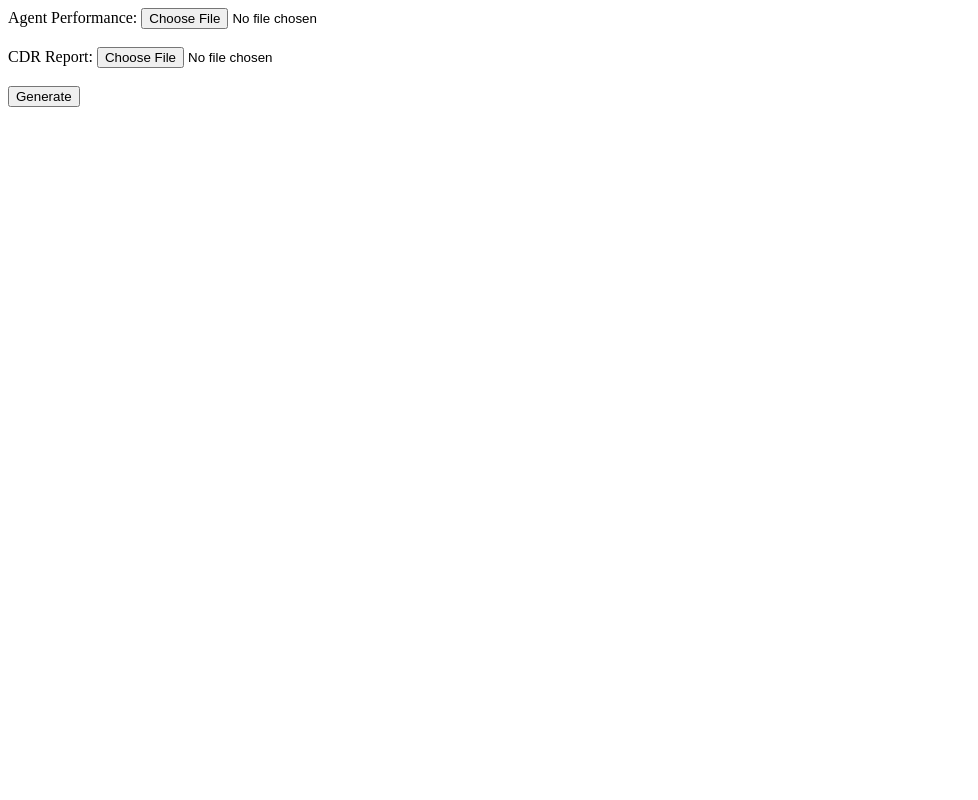
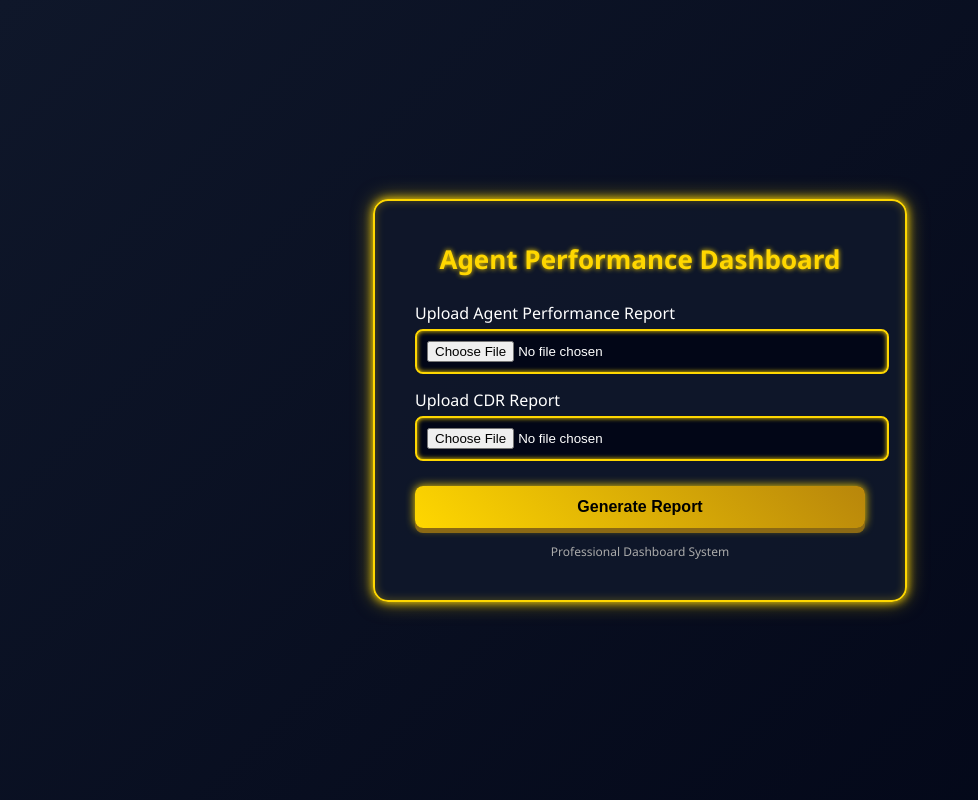
Before and after one commit to Viratmalakar/apr, a Flask app: page / in a window 1280 px wide. Shown: the whole page, without its empty margins (0-978 px from the left). Run offline with Flask 3, Linux system fonts and the light colour scheme.

Commit message:
Update index.html

```diff
--- a/templates/index.html
+++ b/templates/index.html
@@ -1,13 +1,157 @@
-<form action="/generate" method="POST" enctype="multipart/form-data">
+<!DOCTYPE html>
+<html>
+<head>
 
-Agent Performance:
+<meta charset="UTF-8">
+<title>Agent Performance Dashboard</title>
+
+<style>
+
+body{
+
+background:linear-gradient(135deg,#0f172a,#020617);
+font-family:Segoe UI;
+display:flex;
+justify-content:center;
+align-items:center;
+height:100vh;
+margin:0;
+color:white;
+
+}
+
+.card{
+
+background:rgba(15,23,42,0.95);
+padding:40px;
+border-radius:15px;
+
+border:2px solid #FFD700;
+
+box-shadow:
+0 0 10px #FFD700,
+0 0 20px rgba(255,215,0,0.5),
+inset 0 0 10px rgba(255,215,0,0.3);
+
+width:450px;
+
+}
+
+.title{
+
+text-align:center;
+font-size:26px;
+font-weight:bold;
+margin-bottom:25px;
+
+color:#FFD700;
+
+text-shadow:0 0 5px gold;
+
+}
+
+label{
+
+display:block;
+margin-top:15px;
+margin-bottom:5px;
+
+}
+
+input[type=file]{
+
+width:100%;
+padding:10px;
+
+border-radius:8px;
+
+border:2px solid #FFD700;
+
+background:#020617;
+color:white;
+
+box-shadow:inset 0 0 5px gold;
+
+}
+
+button{
+
+width:100%;
+margin-top:25px;
+padding:12px;
+
+font-size:16px;
+font-weight:bold;
+
+background:linear-gradient(45deg,#FFD700,#b8860b);
+
+border:none;
+
+border-radius:8px;
+
+cursor:pointer;
+
+box-shadow:
+0 5px 0 #8b6914,
+0 0 10px gold;
+
+}
+
+button:active{
+
+transform:translateY(3px);
+box-shadow:0 2px 0 #8b6914;
+
+}
+
+.footer{
+
+text-align:center;
+margin-top:15px;
+font-size:12px;
+color:#aaa;
+
+}
+
+</style>
+
+</head>
+
+<body>
+
+<div class="card">
+
+<div class="title">
+
+Agent Performance Dashboard
+
+</div>
+
+<form action="/generate" method="post" enctype="multipart/form-data">
+
+<label>Upload Agent Performance Report</label>
+
 <input type="file" name="agent_file" required>
-<br><br>
 
-CDR Report:
+<label>Upload CDR Report</label>
+
 <input type="file" name="cdr_file" required>
-<br><br>
 
-<button type="submit">Generate</button>
+<button type="submit">
+
+Generate Report
+
+</button>
 
 </form>
+
+<div class="footer">
+
+Professional Dashboard System
+
+</div>
+
+</div>
+
+</body>
+</html>
```
